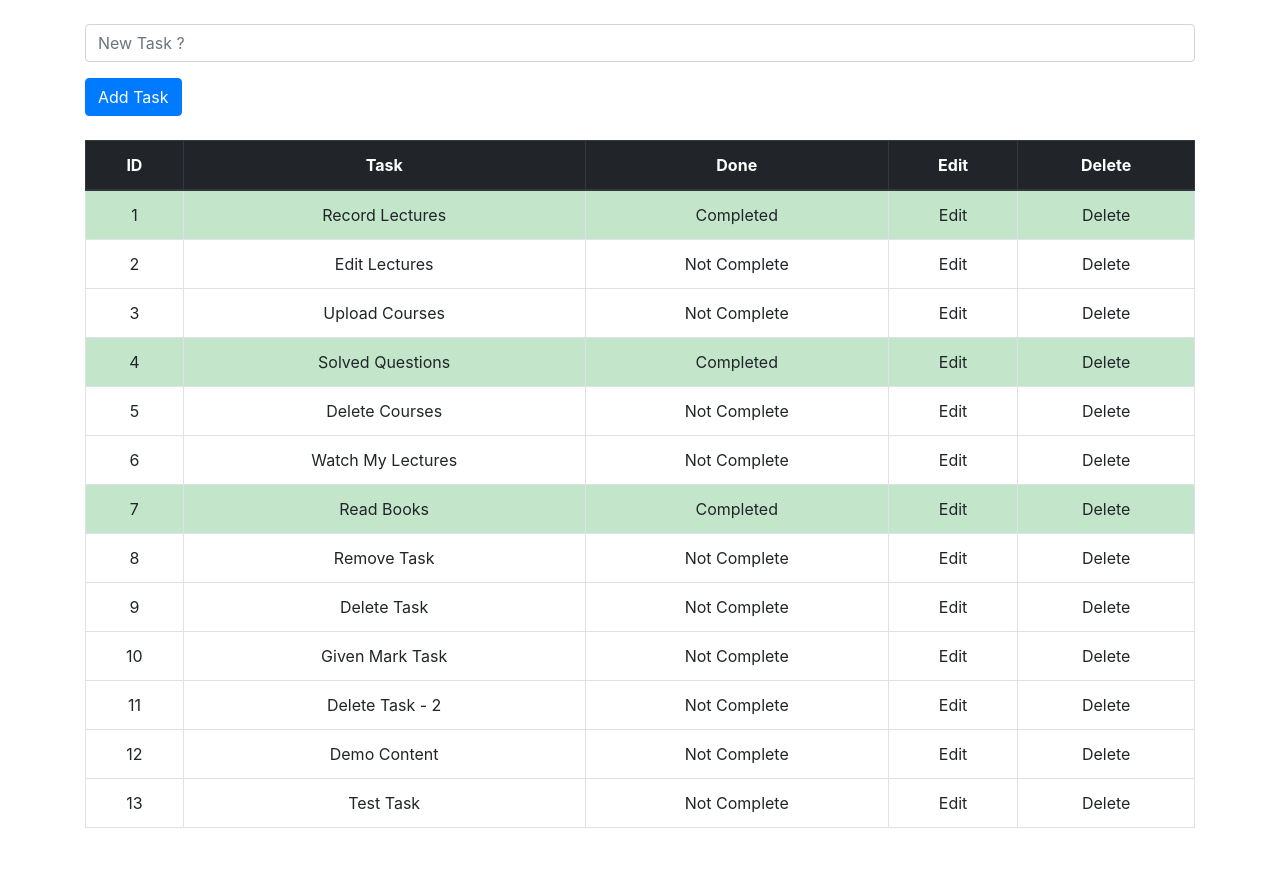
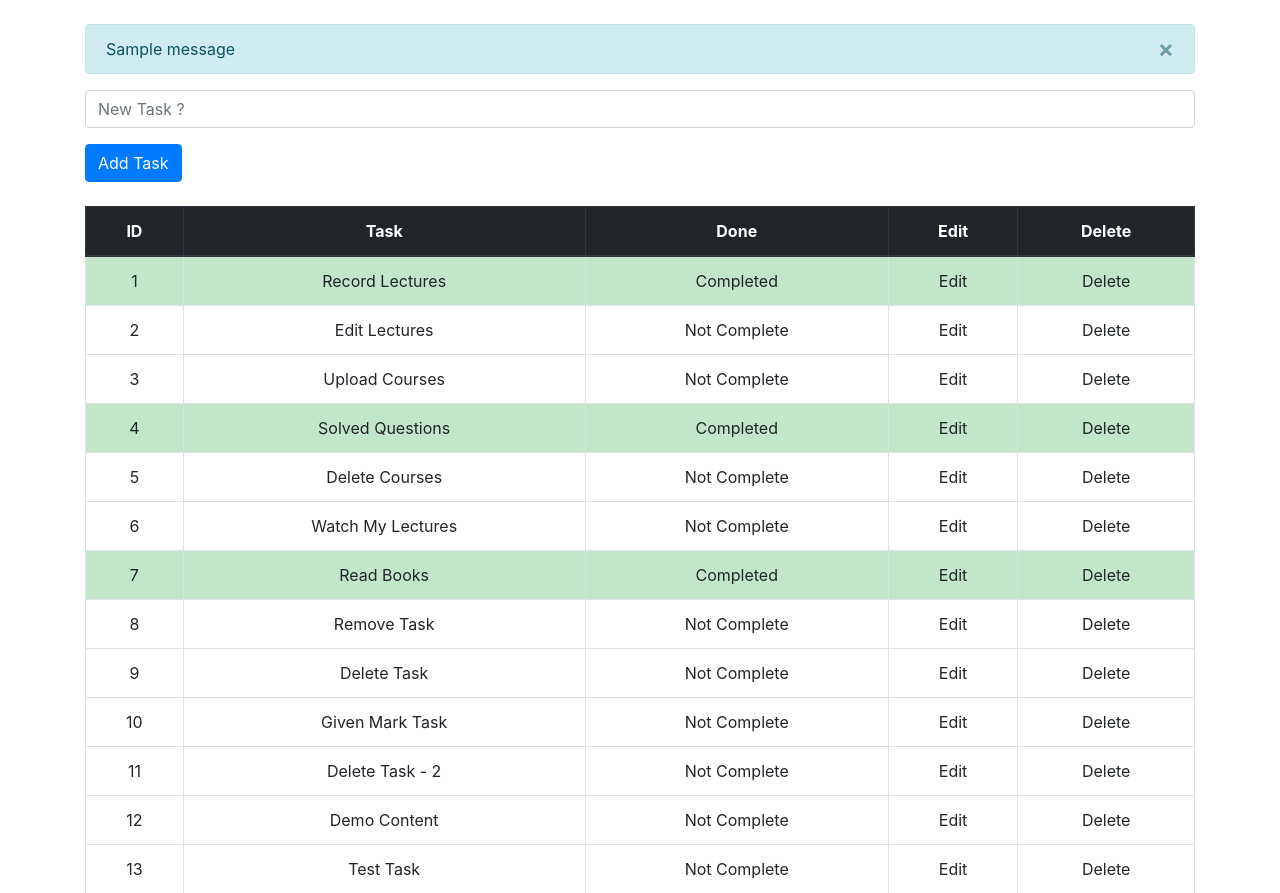
Before and after one commit to Nazmul367/Todo_List, a Django app: page /todolist/ in a window 1280 px wide. Shown: the part 59-952 px from the top of the page. Before the commit the page ends 887 px from the top, so only its background shows below. Run offline with Django 3.2, Linux system fonts and the light colour scheme; data comes from the database, SQL or seed files in the repository; both versions use the stored data as it was after the commit; one stand-in notice (Sample message) is shown; some libraries are stand-ins or nearby versions.

Commit message:
messages

```diff
--- a/taskmate/todolist_app/templates/todolist.html
+++ b/taskmate/todolist_app/templates/todolist.html
@@ -7,6 +7,18 @@
 {% block content %}
   {% comment %} {{ all_tasks }} {% endcomment %}
   </br>
+
+  {% if messages %}
+    {% for message in messages  %}
+      <div class="alert alert-info alert-dismissible fade show" role="alert">
+        {{ message }}
+        <button type="button" class="close" data-dismiss="alert" aria-label="Close">
+          <span aria-hidden="true">&times;</span>
+        </button>
+      </div>
+    {% endfor %}
+  {% endif %}
+
   <form method="POST">
   {% csrf_token %}
     <div class="form-group">
@@ -28,7 +40,9 @@
     </thead>
     <tbody>
 
-  {% for obj in all_tasks  %}
+  {% if all_tasks %}
+
+    {% for obj in all_tasks  %}
     {% comment %} {{ obj.id }} | {{ obj.task }} | {{ obj.done }}
     </br> {% endcomment %}
       {% if obj.done %}
@@ -50,7 +64,9 @@
         </tr>
       {% endif %}
 
-  {% endfor %}
+    {% endfor %}
+
+  {% endif %}
 
       </tbody>
     </table>
--- a/taskmate/todolist_app/views.py
+++ b/taskmate/todolist_app/views.py
@@ -2,6 +2,7 @@ from django.shortcuts import render, redirect
 from django.http import HttpResponse
 from todolist_app.models import TaskList
 from todolist_app.forms import TaskForm
+from django.contrib import messages
 
 # Create your views here.
 
@@ -19,6 +20,7 @@ def todolist(request):
         form = TaskForm(request.POST or None)
         if form.is_valid():
             form.save()
+        messages.success(request, ("Task Added Successfully !"))
         return redirect('todolist')
     else:
         all_tasks = TaskList.objects.all
```
Also changed, not shown: taskmate/db.sqlite3.
